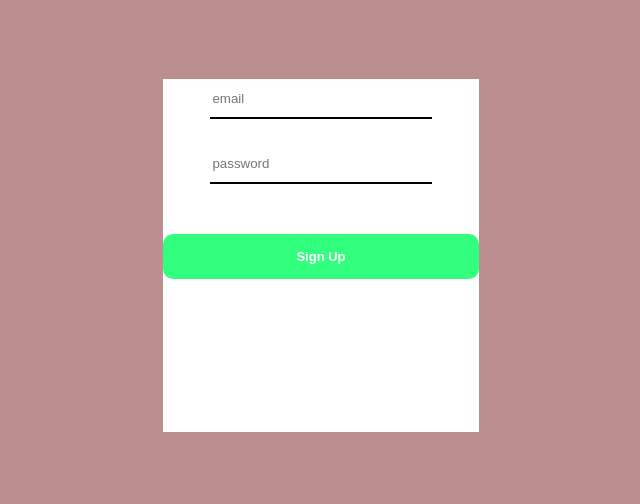
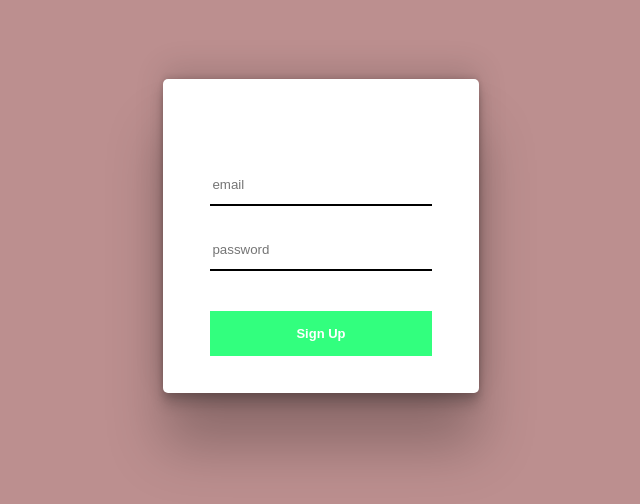
Before and after one commit to Abhinavgoel77/firebase_assignment, a plain HTML site: page signup.html in a window 1280 px wide. Shown: the part 158-662 px from the top of the page, without its empty margins (319-959 px from the left). Drawn offline with Linux system fonts and the light colour scheme.

```diff
--- a/signup.html
+++ b/signup.html
@@ -1,84 +1,87 @@
 <html>
   <head>
-        <title> Form </title>
+    <title>Form</title>
     <!-- The core Firebase JS SDK is always required and must be listed first -->
     <script src="https://www.gstatic.com/firebasejs/8.10.0/firebase-app.js"></script>
     <script src="https://www.gstatic.com/firebasejs/8.10.0/firebase-auth.js"></script>
 
-
-        <script src="signup.js"> </script>
+    <script src="signup.js"></script>
   </head>
   <body>
     <h1>Register here</h1>
     <div id="formContainer">
-            <div id="header"> </div>
+      <div id="header"></div>
 
       <input type="email" placeholder="email" id="email" />
       <input type="passowrd" placeholder="password" id="password" />
 
-            <button onclick="signUp()" id="signUp">Sign Up </button>
+      <button onclick="signUp()" id="signUp">Sign Up</button>
     </div>
   </body>
   <style>
-
-        body{
-            background-color:rosybrown;
+    body {
+      background-color: rosybrown;
     }
 
-        h1{
+    h1 {
       margin: 100px auto;
       text-align: center;
-            color:white;
+      color: white;
     }
-        #formContainer{
+    #formContainer {
       background-color: white;
-            box-shadow: 0 12px 16px 0 rgba(0,0,0,0.24), 0 17rpx 50rpx 0 rgba(0,0,0,0.19);
-            width:25%;
-            height:45%;
-            margin : 10px auto;
+      box-shadow: rgba(0, 0, 0, 0.25) 0px 54px 55px,
+        rgba(0, 0, 0, 0.12) 0px -12px 30px, rgba(0, 0, 0, 0.12) 0px 4px 6px,
+        rgba(0, 0, 0, 0.17) 0px 12px 13px, rgba(0, 0, 0, 0.09) 0px -3px 5px;
+      width: 25%;
+      height: 40%;
+      margin: 10px auto;
+      display: flex;
+      flex-direction: column;
+      text-align: center;
+      justify-content: center;
+      align-items: center;
+      border-radius: 5px;
     }
 
-        header{
-            width:100%;
-            height : 10px;
+    header {
+      width: 100%;
+      height: 10px;
       margin: 25 auto;
-            background:black;
+      background: black;
     }
-        #email{
-            width : 70%;
+    #email {
+      width: 70%;
       height: 40px;
       display: block;
       margin: 25 auto;
       border: none;
-            outline : none;
-            border-bottom : 2px solid black;
+      outline: none;
+      border-bottom: 2px solid black;
       margin-top: 50px;
     }
-        #password{
-            width : 70%;
+    #password {
+      width: 70%;
       height: 40px;
       display: block;
       border: none;
-            outline : none;
+      outline: none;
       margin: 0 auto;
-            border-bottom : 2px solid black;
+      border-bottom: 2px solid black;
     }
-        #signUp{
+    #signUp {
       background-color: #32ff7e;
-            color:white;
+      color: white;
       font-weight: bold;
-            border:none;
-            width:100%;
-            padding : 15px 32px;
-            border-radius: 10px;
-            text-align: center;
-            display: inline-block;
-            font-size : 13px;
-            margin-top: 50px;
+      border: none;
+      width: 70%;
+      padding: 15px 32px;
+      font-size: 13px;
+      margin-top: 40px;
     }
-        button:hover{
-            box-shadow: 0 12rpx 16rpx 0 rgba(0,0,0,0.24), 0 17rpx 50rpx 0 rgba(0,0,0,0.19);
+    button:hover {
+      box-shadow: 0 12rpx 16rpx 0 rgba(0, 0, 0, 0.24),
+        0 17rpx 50rpx 0 rgba(0, 0, 0, 0.19);
     }
-
   </style>
 </html>
```
Also changed, not shown: index.html (+11 -34 lines). Lines whose indentation alone changed are shown as unchanged.
